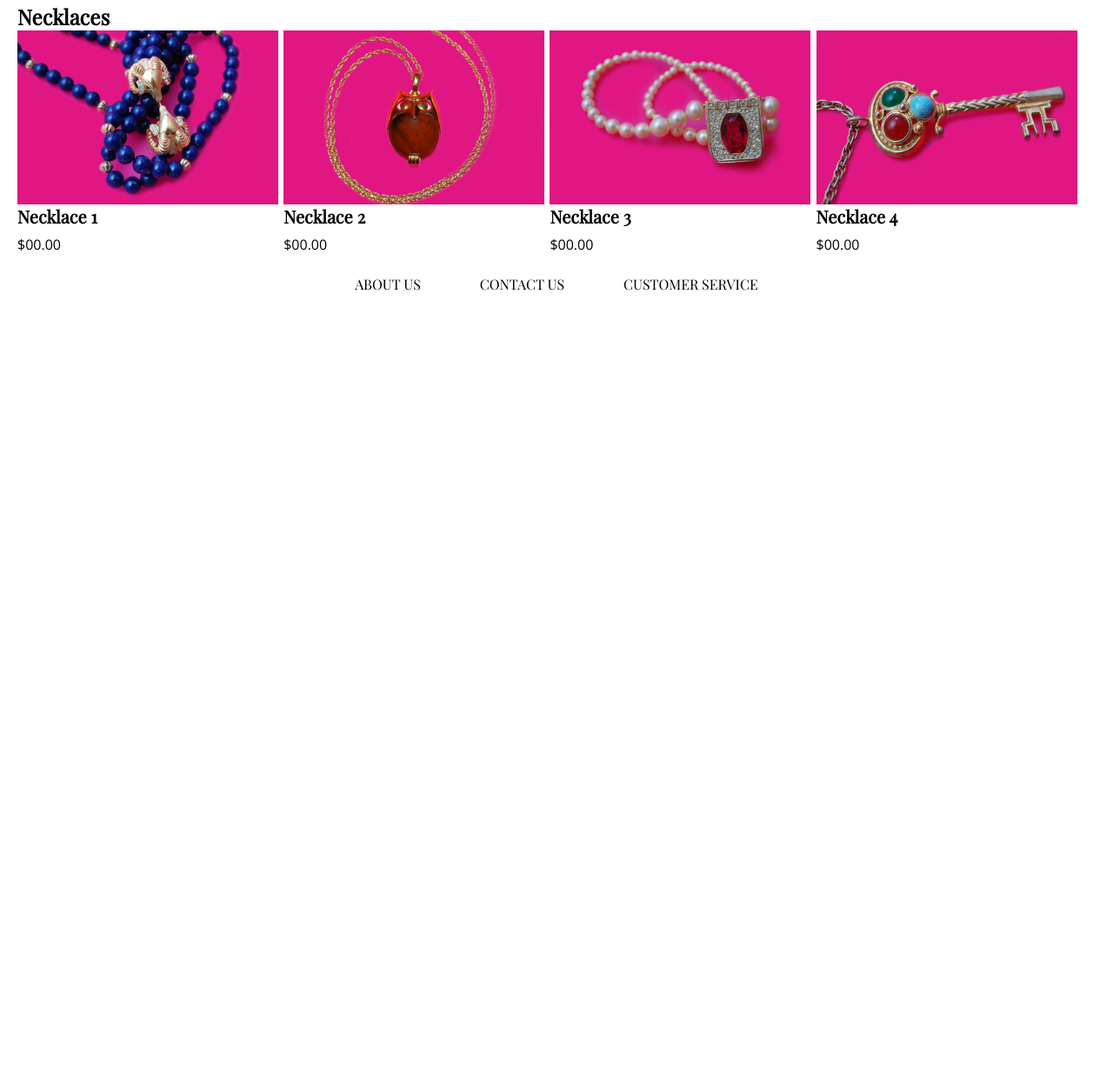
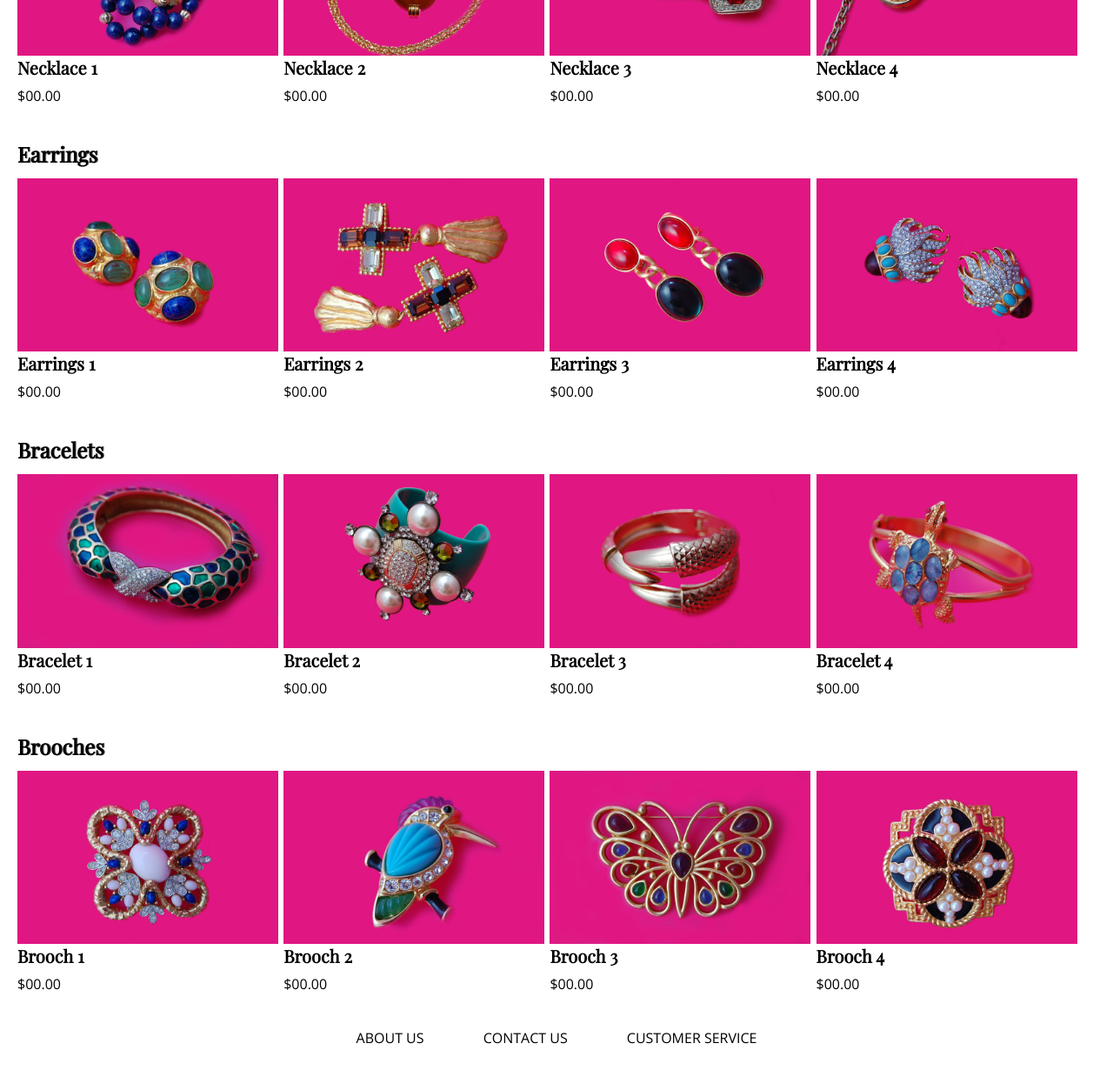
Before and after one commit to chanelelizabeth/chanelelizabeth.github.io, a plain HTML site: page unit_6/pages/shopall.html in a window 1280 px wide. Shown: the part 280-1518 px from the top of the page at 87% size. Before the commit the page ends 800 px from the top, so only its background shows below. Drawn offline with nearby package versions, Linux system fonts and the light colour scheme.

Commit message:
Unit_6
Posh Rx

```diff
--- a/unit_6/pages/shopall.html
+++ b/unit_6/pages/shopall.html
@@ -8,7 +8,7 @@
 <body>
 	<header>
 
-		<img src="../images/PoshRx logo.png" alt="Posh Rx Your Daily Prescription of Style" title="Posh Rx logo" id="logo">
+		<a href="chanelelizabeth.github.io/unit_6/index.html" img src="../images/PoshRx logo.png" alt="Posh Rx Your Daily Prescription of Style" title="Posh Rx logo" id="logo">
 
 		<div id="social-nav">
 			<ul>
@@ -32,23 +32,95 @@
 	<section class="product-cat clearfix">
 			<h1>Necklaces</h1>
 			<div class="product-previews">
-				<img src="../images/necklace1.jpg">
+				<img src="../images/necklace1.JPG">
 				<h2><a href="#">Necklace 1</a></h2>
 				<p>$00.00</p>
 			</div>
 				<div class="product-previews">
-				<img src="../images/necklace2.jpg">
+				<img src="../images/necklace2.JPG">
 				<h2><a href="#">Necklace 2</a></h2>
 				<p>$00.00</p>
 			</div>
 				<div class="product-previews">
-				<img src="../images/necklace3.jpg">
+				<img src="../images/necklace3.JPG">
 				<h2><a href="#">Necklace 3</a></h2>
 				<p>$00.00</p>
 			</div>
 				<div class="product-previews">
-				<img src="../images/necklace4.jpg">
+				<img src="../images/necklace4.JPG">
 				<h2><a href="#">Necklace 4</a></h2>
+				<p>$00.00</p>
+			</div>
+	</section>
+
+	<section class="product-cat clearfix">
+			<h1>Earrings</h1>
+			<div class="product-previews">
+				<img src="../images/earrings1.JPG">
+				<h2><a href="#">Earrings 1</a></h2>
+				<p>$00.00</p>
+			</div>
+				<div class="product-previews">
+				<img src="../images/earrings2.JPG">
+				<h2><a href="#">Earrings 2</a></h2>
+				<p>$00.00</p>
+			</div>
+				<div class="product-previews">
+				<img src="../images/earrings3.JPG">
+				<h2><a href="#">Earrings 3</a></h2>
+				<p>$00.00</p>
+			</div>
+				<div class="product-previews">
+				<img src="../images/earrings4.JPG">
+				<h2><a href="#">Earrings 4</a></h2>
+				<p>$00.00</p>
+			</div>
+	</section>
+
+		<section class="product-cat clearfix">
+			<h1>Bracelets</h1>
+			<div class="product-previews">
+				<img src="../images/bracelet1.JPG">
+				<h2><a href="#">Bracelet 1</a></h2>
+				<p>$00.00</p>
+			</div>
+				<div class="product-previews">
+				<img src="../images/bracelet2.JPG">
+				<h2><a href="#">Bracelet 2</a></h2>
+				<p>$00.00</p>
+			</div>
+				<div class="product-previews">
+				<img src="../images/bracelet3.JPG">
+				<h2><a href="#">Bracelet 3</a></h2>
+				<p>$00.00</p>
+			</div>
+				<div class="product-previews">
+				<img src="../images/bracelet4.JPG">
+				<h2><a href="#">Bracelet 4</a></h2>
+				<p>$00.00</p>
+			</div>
+	</section>
+
+		<section class="product-cat clearfix">
+			<h1>Brooches</h1>
+			<div class="product-previews">
+				<img src="../images/brooch1.JPG">
+				<h2><a href="#">Brooch 1</a></h2>
+				<p>$00.00</p>
+			</div>
+				<div class="product-previews">
+				<img src="../images/brooch2.JPG">
+				<h2><a href="#">Brooch 2</a></h2>
+				<p>$00.00</p>
+			</div>
+				<div class="product-previews">
+				<img src="../images/brooch3.JPG">
+				<h2><a href="#">Brooch 3</a></h2>
+				<p>$00.00</p>
+			</div>
+				<div class="product-previews">
+				<img src="../images/brooch4.JPG">
+				<h2><a href="#">Brooch 4</a></h2>
 				<p>$00.00</p>
 			</div>
 	</section>
--- a/unit_6/style.css
+++ b/unit_6/style.css
@@ -21,6 +21,7 @@ header {
 h1 {
 	font-size: 1.5em;
 	color: black;
+	text-shadow: 1px 0px gray;
 }
 h2 {
 	font-size: 1.25em;
@@ -32,13 +33,21 @@ p {
 section {
 	padding: 1em;
 }
+.body-wrapper {
+	max-width: 875px;
+	margin: 0 auto;
+}
 section.columns {
-	background-color: rgba(217, 217, 217, .9);
+	background-color: rgba(232, 169, 205, .5);
 	float: left;
-	margin:.5%;
 	width: 49%;
+	box-shadow: 0 0 5px black;
+	float: left;
+	margin-top: 1em;
 }
-
+section.columns:first-child {
+	margin-right: 2%;
+}
 section#featured-product {
 	background-image: url('images/earrings2.JPG');
 	width: 100%;
@@ -46,15 +55,19 @@ section#featured-product {
 	background-attachment:fixed;
 	background-size: cover;
 	background-repeat: no-repeat;
+	box-shadow: 0 0 2.5px black;
+}
+#featured-product p {
+	text-align: left;
+	font-weight: bold;
+	line-height: 1em;
 }
 section#just-added {
 	width: 100%;
-	margin: 0;
 	padding: 0;
 }
 section#shop-all-jewelry {
 	width: 100%;
-	margin: 0;
 	padding: 0;
 }
 #just-added h1 {
@@ -65,6 +78,7 @@ section#shop-all-jewelry {
 }
 #just-added img {
 	width: 100%;
+	box-shadow: 0 0 5px black;
 }
 #shop-all-jewelry h1 {
 	position: relative;
@@ -75,14 +89,7 @@ section#shop-all-jewelry {
 #shop-all-jewelry img {
 	width: 100%;
 	max-height: 400px;
-}
-section.columns {
-	float: left;
-	width: 48%;
-	margin-top: 1em;
-}
-section.columns:first-child {
-	margin-right: 2%;
+	box-shadow: 0 0 5px black;
 }
 #logo {
 	margin: 0 auto;
@@ -92,8 +99,12 @@ section.columns:first-child {
 }
 .product-cat {
 	width: 100%;
+	margin: 1em auto 2em auto;
 	padding: 0;
 	display: block;
+}
+.product-cat h1 {
+	margin-bottom: .5em;
 }
 .product-previews {
 	width: 300px;
@@ -137,17 +148,21 @@ nav {
 nav a {
     text-decoration: none;
     color: rgb(217, 217, 217);
-    padding: .5em 3em;
+    padding: .5em 3.5em;
     font-size: 1em;
     font-weight: 700;
     text-align: center;
     background-color: black;
+}
+nav a:hover {
+	color: #E9158E;
 }
 nav img {
 	position: relative;
 	top: 6px;
 }
 footer {
+	font-family: 'Open Sans', sans-serif;
 	text-align: center;
 	margin: 1em 0;
 }
```
Also changed, not shown: unit_6/index.html (+8 -3 lines).
